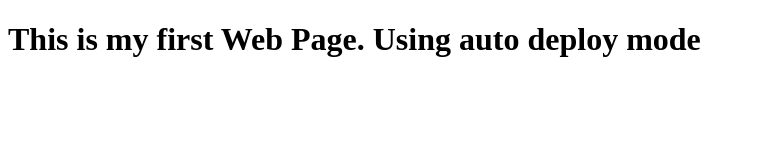
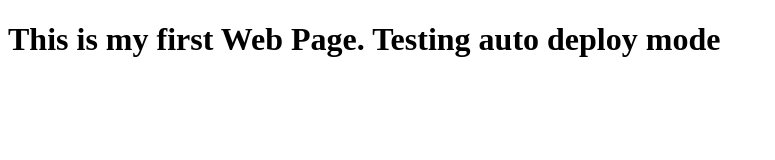
Before and after one commit to asifrauf1/BootCamp_2020, a plain HTML site: page index.html in a window 1280 px wide. Shown: the whole page, without its empty margins (0-775 px from the left). Drawn offline with Linux system fonts and the light colour scheme.

Commit message:
update index.html for auto deploy

```diff
--- a/index.html
+++ b/index.html
@@ -6,6 +6,6 @@
     <title>My First Page</title>
 </head>
 <body>
-    <h1>This is my first Web Page. Using auto deploy mode</h1>
+    <h1>This is my first Web Page. Testing auto deploy mode</h1>
 </body>
 </html>
```
